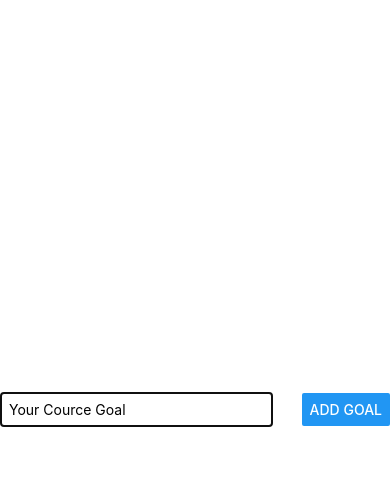
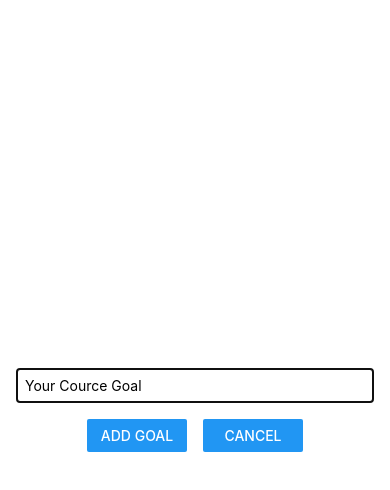
Before and after one commit to natib21/React-Native, a React Native app: screen / in a window 390 px wide. Both pictures are taken after a click on the button "ADD NEW GOAL". Shown: the top 490 px of the page. Built offline with nearby package versions, Linux system fonts and the light colour scheme.

Commit message:
Style the Modal

```diff
--- a/components/GoalInput.js
+++ b/components/GoalInput.js
@@ -15,7 +15,14 @@
           onChangeText={goalInputHandler}
           value={enteredGoalText}
         />
-        <Button title="Add Goal" onPress={addGoalHandler} />
+        <View style={styles.buttonContainer}>
+          <View style={styles.button}>
+            <Button title="Add Goal" onPress={addGoalHandler} />
+          </View>
+          <View style={styles.button}>
+            <Button title="Cancel" />
+          </View>
+        </View>
       </View>
     </Modal>
   );
@@ -26,17 +33,24 @@
   textInput: {
     borderWidth: 1,
     borderColor: "#cccccc",
-    width: "70%",
-    marginRight: 8,
+    width: "100%",
     padding: 8,
   },
   inputContainer: {
     flex: 1,
-    flexDirection: "row",
-    justifyContent: "space-between",
+    justifyContent: "center",
     alignItems: "center",
     marginBottom: 24,
     borderBottomWidth: 1,
     borderBottomColor: "#cccccc",
+    padding: 16,
+  },
+  buttonContainer: {
+    flexDirection: "row",
+    marginTop: 16,
+  },
+  button: {
+    width: 100,
+    marginHorizontal: 8,
   },
 });
```
